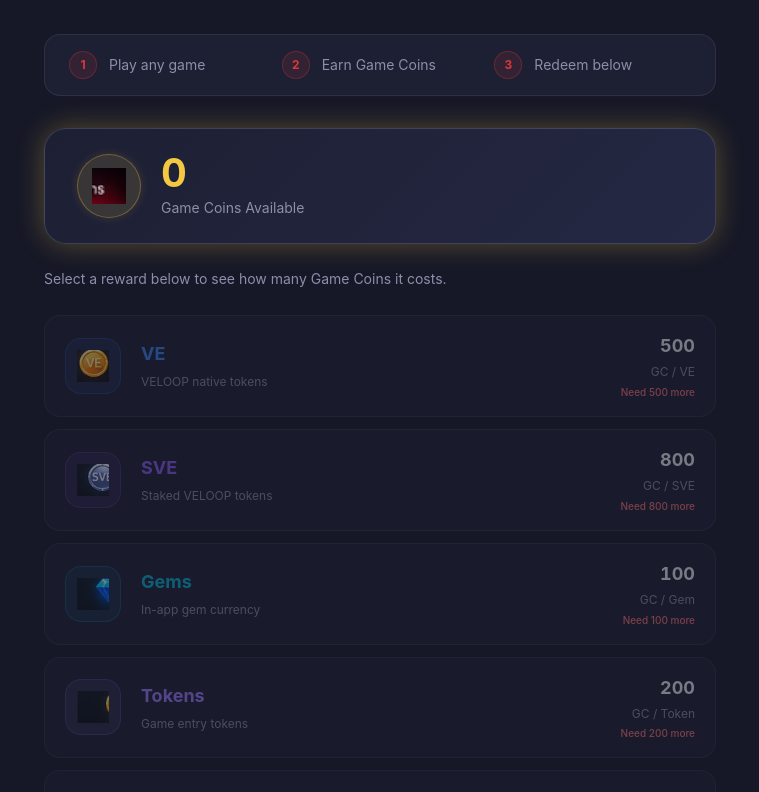
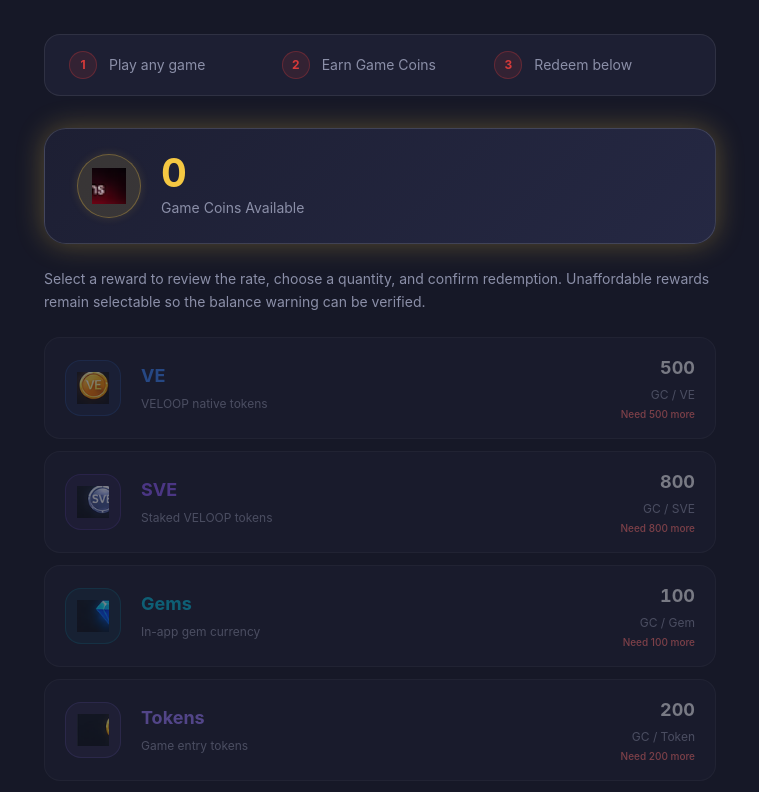
Before and after one commit to Piyu242005/velop-rewards-games, a React (Vite) app: page /#/redeem in a window 1280 px wide. Shown: the part 246-1038 px from the top of the page, without its empty margins (260-1019 px from the left). Built offline with nearby package versions, Linux system fonts and the light colour scheme; the HTML template or start-up script is replaced by a standard one.

Commit message:
fix: harden redemption flow and accessibility

```diff
--- a/src/components/games/GameRedeem.jsx
+++ b/src/components/games/GameRedeem.jsx
@@ -1,270 +1,99 @@
-// GameRedeem — full functional redemption component.
-// Rates: how many Game Coins buys one unit of each reward.
-// Flow: select option → confirm modal → deduct coins → success.
-import { useState } from 'react';
-import styles        from './GameRedeem.module.css';
-import useGameCoins  from '../../hooks/useGameCoins';
-import coinIcon      from '../../../assets/icons/game-coin-icon.png';
-import redeemVeIcon     from '../../../assets/icons/redeem-ve-icon.png';
-import redeemSveIcon    from '../../../assets/icons/redeem-sve-icon.png';
-import redeemGemsIcon   from '../../../assets/icons/redeem-gems-icon.png';
+// GameRedeem — accessible, fully testable redemption centre.
+import { useEffect, useRef, useState } from 'react';
+import styles from './GameRedeem.module.css';
+import useGameCoins from '../../hooks/useGameCoins';
+import coinIcon from '../../../assets/icons/game-coin-icon.png';
+import redeemVeIcon from '../../../assets/icons/redeem-ve-icon.png';
+import redeemSveIcon from '../../../assets/icons/redeem-sve-icon.png';
+import redeemGemsIcon from '../../../assets/icons/redeem-gems-icon.png';
 import redeemTokensIcon from '../../../assets/icons/redeem-tokens-icon.png';
-import redeemSpinsIcon  from '../../../assets/icons/redeem-spins-icon.png';
+import redeemSpinsIcon from '../../../assets/icons/redeem-spins-icon.png';
+import { REDEEM_OPTIONS, getRedemptionTotal, canRedeem } from '../../utils/redemption';
 
-// ── Redemption catalogue ────────────────────────────────────
-const REDEEM_OPTIONS = [
-  {
-    id: 've',
-    label: 'VE',
-    description: 'VELOOP native tokens',
-    icon: redeemVeIcon,
-    costPerUnit: 500,
-    unit: 'VE',
-    color: '#3b82f6',
-    colorBg: 'rgba(59,130,246,0.1)',
-    colorBorder: 'rgba(59,130,246,0.25)',
-  },
-  {
-    id: 'sve',
-    label: 'SVE',
-    description: 'Staked VELOOP tokens',
-    icon: redeemSveIcon,
-    costPerUnit: 800,
-    unit: 'SVE',
-    color: '#8b5cf6',
-    colorBg: 'rgba(139,92,246,0.1)',
-    colorBorder: 'rgba(139,92,246,0.25)',
-  },
-  {
-    id: 'gems',
-    label: 'Gems',
-    description: 'In-app gem currency',
-    icon: redeemGemsIcon,
-    costPerUnit: 100,
-    unit: 'Gem',
-    color: '#06b6d4',
-    colorBg: 'rgba(6,182,212,0.1)',
-    colorBorder: 'rgba(6,182,212,0.25)',
-  },
-  {
-    id: 'tokens',
-    label: 'Tokens',
-    description: 'Game entry tokens',
-    icon: redeemTokensIcon,
-    costPerUnit: 200,
-    unit: 'Token',
-    color: '#9b7dff',
-    colorBg: 'rgba(155,125,255,0.1)',
-    colorBorder: 'rgba(155,125,255,0.25)',
-  },
-  {
-    id: 'spins',
-    label: 'Spins',
-    description: 'Lucky wheel spins',
-    icon: redeemSpinsIcon,
-    costPerUnit: 150,
-    unit: 'Spin',
-    color: '#f59e0b',
-    colorBg: 'rgba(245,158,11,0.1)',
-    colorBorder: 'rgba(245,158,11,0.25)',
-  },
-];
+const ICONS = { ve: redeemVeIcon, sve: redeemSveIcon, gems: redeemGemsIcon, tokens: redeemTokensIcon, spins: redeemSpinsIcon };
+const META = {
+  ve: { color: '#3b82f6', colorBg: 'rgba(59,130,246,0.1)', colorBorder: 'rgba(59,130,246,0.25)' },
+  sve: { color: '#8b5cf6', colorBg: 'rgba(139,92,246,0.1)', colorBorder: 'rgba(139,92,246,0.25)' },
+  gems: { color: '#06b6d4', colorBg: 'rgba(6,182,212,0.1)', colorBorder: 'rgba(6,182,212,0.25)' },
+  tokens: { color: '#9b7dff', colorBg: 'rgba(155,125,255,0.1)', colorBorder: 'rgba(155,125,255,0.25)' },
+  spins: { color: '#f59e0b', colorBg: 'rgba(245,158,11,0.1)', colorBorder: 'rgba(245,158,11,0.25)' },
+};
 
-// ── Component ────────────────────────────────────────────────
 export default function GameRedeem() {
   const { coinBalance, spendCoins } = useGameCoins();
+  const [selected, setSelected] = useState(null);
+  const [qty, setQty] = useState(1);
+  const [success, setSuccess] = useState(null);
+  const [error, setError] = useState('');
+  const closeRef = useRef(null);
 
-  const [selected, setSelected]   = useState(null);   // option being confirmed
-  const [qty, setQty]             = useState(1);       // number of units
-  const [success, setSuccess]     = useState(null);    // { label, qty, cost }
-  const [error, setError]         = useState('');
+  useEffect(() => {
+    if (!selected) return undefined;
+    const onKeyDown = (event) => { if (event.key === 'Escape') closeConfirm(); };
+    document.addEventListener('keydown', onKeyDown);
+    const previousOverflow = document.body.style.overflow;
+    document.body.style.overflow = 'hidden';
+    requestAnimationFrame(() => closeRef.current?.focus());
+    return () => { document.removeEventListener('keydown', onKeyDown); document.body.style.overflow = previousOverflow; };
+  }, [selected]);
 
-  function openConfirm(option) {
-    setSelected(option);
-    setQty(1);
-    setError('');
-    setSuccess(null);
-  }
-
-  function closeConfirm() {
-    setSelected(null);
-    setError('');
-  }
-
+  function openConfirm(option) { setSelected(option); setQty(1); setError(''); setSuccess(null); }
+  function closeConfirm() { setSelected(null); setError(''); }
   function handleRedeem() {
     if (!selected) return;
-    const total = selected.costPerUnit * qty;
-    if (coinBalance < total) {
-      setError(`Not enough Game Coins. You need ${total.toLocaleString()} but have ${coinBalance.toLocaleString()}.`);
+    const total = getRedemptionTotal(selected, qty);
+    if (!canRedeem(coinBalance, total)) {
+      setError(`Insufficient Game Coins. You need ${total.toLocaleString()} but have ${coinBalance.toLocaleString()}.`);
       return;
     }
     spendCoins(total);
-    setSuccess({ label: selected.label, qty, cost: total, unit: selected.unit });
-    setSelected(null);
-    setError('');
+    setSuccess({ label: selected.label, qty, cost: total, unit: selected.unit, after: coinBalance - total });
+    closeConfirm();
   }
 
-  function canAffordAny(option) {
-    return coinBalance >= option.costPerUnit;
-  }
-
-  const maxQty = selected ? Math.floor(coinBalance / selected.costPerUnit) : 0;
+  const maxQty = selected ? Math.max(1, Math.floor(coinBalance / selected.costPerUnit)) : 1;
+  const total = selected ? getRedemptionTotal(selected, qty) : 0;
 
   return (
     <section className={styles.redeem} aria-label="Game Coin redemption">
-
-      {/* ── Balance hero ── */}
       <div className={styles.balanceHero}>
-        <div className={styles.balanceCoinWrap}>
-          <img src={coinIcon} alt="" width={40} height={40} className={styles.balanceCoinIcon} />
-        </div>
-        <div>
-          <div className={styles.balanceNum} aria-label={`${coinBalance} Game Coins`}>
-            {coinBalance.toLocaleString()}
-          </div>
-          <div className={styles.balanceLbl}>Game Coins Available</div>
-        </div>
+        <div className={styles.balanceCoinWrap}><img src={coinIcon} alt="Game Coin" width={40} height={40} className={styles.balanceCoinIcon} /></div>
+        <div><div className={styles.balanceNum} aria-label={`${coinBalance.toLocaleString()} Game Coins available`}>{coinBalance.toLocaleString()}</div><div className={styles.balanceLbl}>Game Coins Available</div></div>
       </div>
 
-      {/* ── Success toast ── */}
-      {success && (
-        <div className={styles.successBanner} role="status" aria-live="polite">
-          <span className={styles.successIcon}>✓</span>
-          <span>
-            Redeemed <strong>{success.qty} {success.unit}{success.qty > 1 ? 's' : ''}</strong> for{' '}
-            <strong>{success.cost.toLocaleString()} Game Coins</strong>
-          </span>
-          <button
-            type="button"
-            className={styles.successClose}
-            onClick={() => setSuccess(null)}
-            aria-label="Dismiss"
-          >×</button>
-        </div>
-      )}
+      {success && <div className={styles.successBanner} role="status" aria-live="polite"><span className={styles.successIcon} aria-hidden="true">✓</span><span>Redeemed <strong>{success.qty} {success.unit}{success.qty > 1 ? 's' : ''}</strong> for <strong>{success.cost.toLocaleString()} Game Coins</strong>. Remaining balance: <strong>{success.after.toLocaleString()} GC</strong>.</span><button type="button" className={styles.successClose} onClick={() => setSuccess(null)} aria-label="Dismiss redemption confirmation">×</button></div>}
 
-      {/* ── Rate note ── */}
-      <p className={styles.rateNote}>
-        Select a reward below to see how many Game Coins it costs.
-      </p>
+      <p className={styles.rateNote}>Select a reward to review the rate, choose a quantity, and confirm redemption. Unaffordable rewards remain selectable so the balance warning can be verified.</p>
 
-      {/* ── Options grid ── */}
-      <div className={styles.grid} role="list">
+      <div className={styles.grid} role="list" aria-label="Available redemption rewards">
         {REDEEM_OPTIONS.map((opt) => {
-          const affordable = canAffordAny(opt);
-          const units      = Math.floor(coinBalance / opt.costPerUnit);
-          return (
-            <button
-              key={opt.id}
-              type="button"
-              role="listitem"
-              className={`${styles.option} ${!affordable ? styles.optionDisabled : ''}`}
-              style={{ '--opt-color': opt.color, '--opt-bg': opt.colorBg, '--opt-border': opt.colorBorder }}
-              onClick={() => affordable && openConfirm(opt)}
-              aria-label={`Redeem Game Coins for ${opt.label} — ${opt.costPerUnit} coins per unit`}
-              aria-disabled={!affordable}
-            >
-              <div className={styles.optionIconWrap} style={{ background: opt.colorBg, border: `1px solid ${opt.colorBorder}` }}>
-                <img src={opt.icon} alt="" aria-hidden="true" className={styles.optionIcon} width={36} height={36} />
-              </div>
-              <div className={styles.optionBody}>
-                <div className={styles.optionLabel} style={{ color: opt.color }}>{opt.label}</div>
-                <div className={styles.optionDesc}>{opt.description}</div>
-              </div>
-              <div className={styles.optionRate}>
-                <span className={styles.rateCost}>{opt.costPerUnit.toLocaleString()}</span>
-                <span className={styles.rateUnit}>GC / {opt.unit}</span>
-                {affordable && (
-                  <span className={styles.rateAfford}>You can get {units}</span>
-                )}
-                {!affordable && (
-                  <span className={styles.rateInsuff}>Need {(opt.costPerUnit - coinBalance).toLocaleString()} more</span>
-                )}
-              </div>
-            </button>
-          );
+          const affordable = coinBalance >= opt.costPerUnit;
+          const units = Math.floor(coinBalance / opt.costPerUnit);
+          const meta = META[opt.id];
+          return <button key={opt.id} type="button" role="listitem" className={`${styles.option} ${!affordable ? styles.optionDisabled : ''}`} style={{ '--opt-color': meta.color, '--opt-bg': meta.colorBg, '--opt-border': meta.colorBorder }} onClick={() => openConfirm(opt)} aria-label={`Redeem for ${opt.label}. ${opt.costPerUnit.toLocaleString()} Game Coins per ${opt.unit}. ${affordable ? `You can get ${units}.` : `You need ${(opt.costPerUnit - coinBalance).toLocaleString()} more Game Coins.`}`}>
+            <div className={styles.optionIconWrap} style={{ background: meta.colorBg, border: `1px solid ${meta.colorBorder}` }}><img src={ICONS[opt.id]} alt="" aria-hidden="true" className={styles.optionIcon} width={36} height={36} /></div>
+            <div className={styles.optionBody}><div className={styles.optionLabel}>{opt.label}</div><div className={styles.optionDesc}>{opt.description}</div></div>
+            <div className={styles.optionRate}><span className={styles.rateCost}>{opt.costPerUnit.toLocaleString()}</span><span className={styles.rateUnit}>GC / {opt.unit}</span>{affordable ? <span className={styles.rateAfford}>You can get {units}</span> : <span className={styles.rateInsuff}>Need {(opt.costPerUnit - coinBalance).toLocaleString()} more</span>}</div>
+          </button>;
         })}
       </div>
 
-      {/* ── Confirm modal ── */}
-      {selected && (
-        <div className={styles.modalOverlay} role="dialog" aria-modal="true" aria-label={`Redeem ${selected.label}`}>
-          <div className={styles.modal}>
-            <button
-              type="button"
-              className={styles.modalClose}
-              onClick={closeConfirm}
-              aria-label="Cancel"
-            >×</button>
-
-            <div className={styles.modalIcon} style={{ background: selected.colorBg, border: `1px solid ${selected.colorBorder}` }}>
-              <img src={selected.icon} alt="" width={48} height={48} />
-            </div>
-            <h2 className={styles.modalTitle}>Redeem {selected.label}</h2>
-            <p className={styles.modalDesc}>{selected.description}</p>
-
-            {/* Rate row */}
-            <div className={styles.modalRate}>
-              <span className={styles.modalRateLabel}>Rate</span>
-              <span className={styles.modalRateValue} style={{ color: selected.color }}>
-                {selected.costPerUnit.toLocaleString()} GC = 1 {selected.unit}
-              </span>
-            </div>
-
-            {/* Qty selector */}
-            <div className={styles.qtyRow}>
-              <label htmlFor="redeem-qty" className={styles.qtyLabel}>Quantity</label>
-              <div className={styles.qtyStepper}>
-                <button
-                  type="button"
-                  className={styles.qtyBtn}
-                  onClick={() => setQty((q) => Math.max(1, q - 1))}
-                  aria-label="Decrease quantity"
-                  disabled={qty <= 1}
-                >−</button>
-                <span className={styles.qtyValue} id="redeem-qty" aria-live="polite">{qty}</span>
-                <button
-                  type="button"
-                  className={styles.qtyBtn}
-                  onClick={() => setQty((q) => Math.min(maxQty, q + 1))}
-                  aria-label="Increase quantity"
-                  disabled={qty >= maxQty}
-                >+</button>
-              </div>
-            </div>
-
-            {/* Total */}
-            <div className={styles.modalTotal}>
-              <span>Total cost</span>
-              <strong className={styles.modalTotalVal}>
-                {(selected.costPerUnit * qty).toLocaleString()} Game Coins
-              </strong>
-            </div>
-            <div className={styles.modalBalance}>
-              <span>Your balance after</span>
-              <strong className={(coinBalance - selected.costPerUnit * qty) < 0 ? styles.balanceNeg : styles.balancePos}>
-                {Math.max(0, coinBalance - selected.costPerUnit * qty).toLocaleString()} GC
-              </strong>
-            </div>
-
-            {error && <p className={styles.modalError} role="alert">{error}</p>}
-
-            <button
-              type="button"
-              className={styles.confirmBtn}
-              style={{ background: selected.color }}
-              onClick={handleRedeem}
-              disabled={coinBalance < selected.costPerUnit * qty}
-              aria-label={`Confirm redeem ${qty} ${selected.unit} for ${(selected.costPerUnit * qty).toLocaleString()} Game Coins`}
-            >
-              Confirm Redemption
-            </button>
-            <button type="button" className={styles.cancelBtn} onClick={closeConfirm}>
-              Cancel
-            </button>
-          </div>
+      {selected && <div className={styles.modalOverlay} role="dialog" aria-modal="true" aria-labelledby="redeem-dialog-title" onMouseDown={(event) => { if (event.target === event.currentTarget) closeConfirm(); }}>
+        <div className={styles.modal}>
+          <button ref={closeRef} type="button" className={styles.modalClose} onClick={closeConfirm} aria-label="Close redemption dialog">×</button>
+          <div className={styles.modalIcon} style={{ background: META[selected.id].colorBg, border: `1px solid ${META[selected.id].colorBorder}` }}><img src={ICONS[selected.id]} alt="" width={48} height={48} aria-hidden="true" /></div>
+          <h2 className={styles.modalTitle} id="redeem-dialog-title">Redeem {selected.label}</h2>
+          <p className={styles.modalDesc}>{selected.description}</p>
+          <div className={styles.modalRate}><span className={styles.modalRateLabel}>Rate</span><span className={styles.modalRateValue} style={{ color: META[selected.id].color }}>{selected.costPerUnit.toLocaleString()} GC = 1 {selected.unit}</span></div>
+          <div className={styles.qtyRow}><label htmlFor="redeem-qty" className={styles.qtyLabel}>Quantity</label><div className={styles.qtyStepper} aria-label="Redemption quantity"><button type="button" className={styles.qtyBtn} onClick={() => setQty((q) => Math.max(1, q - 1))} aria-label="Decrease quantity" disabled={qty <= 1}>−</button><output id="redeem-qty" className={styles.qtyValue} aria-live="polite" aria-label={`Quantity ${qty}`}>{qty}</output><button type="button" className={styles.qtyBtn} onClick={() => setQty((q) => Math.min(maxQty, q + 1))} aria-label="Increase quantity" disabled={qty >= maxQty}>+</button></div></div>
+          <div className={styles.modalTotal}><span>Total cost</span><strong className={styles.modalTotalVal}>{total.toLocaleString()} Game Coins</strong></div>
+          <div className={styles.modalBalance}><span>Balance after redemption</span><strong className={coinBalance >= total ? styles.balancePos : styles.balanceNeg}>{Math.max(0, coinBalance - total).toLocaleString()} GC</strong></div>
+          {!canRedeem(coinBalance, total) && <p className={styles.modalError} role="alert" aria-live="assertive">Insufficient Game Coins. You need {(total - coinBalance).toLocaleString()} more.</p>}
+          {error && <p className={styles.modalError} role="alert" aria-live="assertive">{error}</p>}
+          <button type="button" className={styles.confirmBtn} style={{ background: META[selected.id].color }} onClick={handleRedeem} disabled={!canRedeem(coinBalance, total)}>Confirm Redemption</button>
+          <button type="button" className={styles.cancelBtn} onClick={closeConfirm}>Cancel</button>
         </div>
-      )}
+      </div>}
     </section>
   );
 }
```
